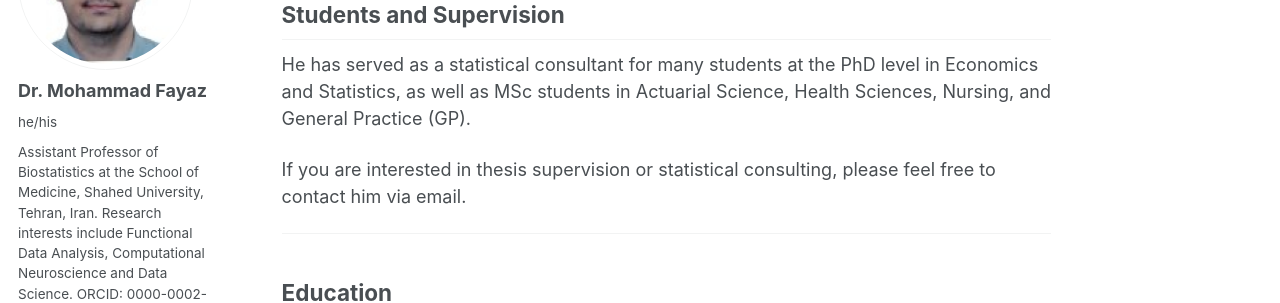
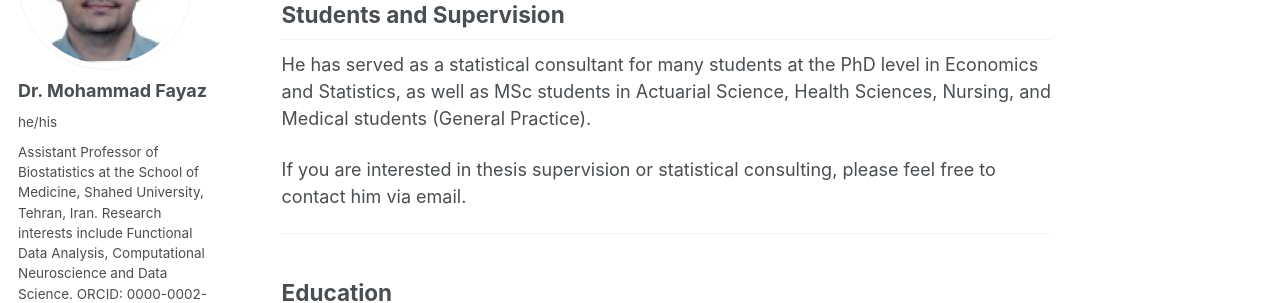
Before and after one commit to mohammad-fayaz/mohammad-fayaz.github.io, a Jekyll site: the page built from _pages/about.md, in a window 1280 px wide and 900 px high, scrolled down 973 px. Shown: the part 206-509 px from the top of the window. Built offline with Jekyll 4.4.1, drawn with Linux system fonts in a browser that asks for light colours; some web fonts are replaced; a script bundle is joined from its source files by our own code; library files that are not in the unit come from our copies.

Commit message:
Update about.md

```diff
--- a/_pages/about.md
+++ b/_pages/about.md
@@ -39,7 +39,7 @@ He is a member of several scientific societies, including:
 
 ## Students and Supervision
 
-He has served as a statistical consultant for many students at the PhD level in Economics and Statistics, as well as MSc students in Actuarial Science, Health Sciences, Nursing, and General Practice (GP).
+He has served as a statistical consultant for many students at the PhD level in Economics and Statistics, as well as MSc students in Actuarial Science, Health Sciences, Nursing, and Medical students (General Practice).
 
 If you are interested in thesis supervision or statistical consulting, please feel free to contact him via email.
 
```
